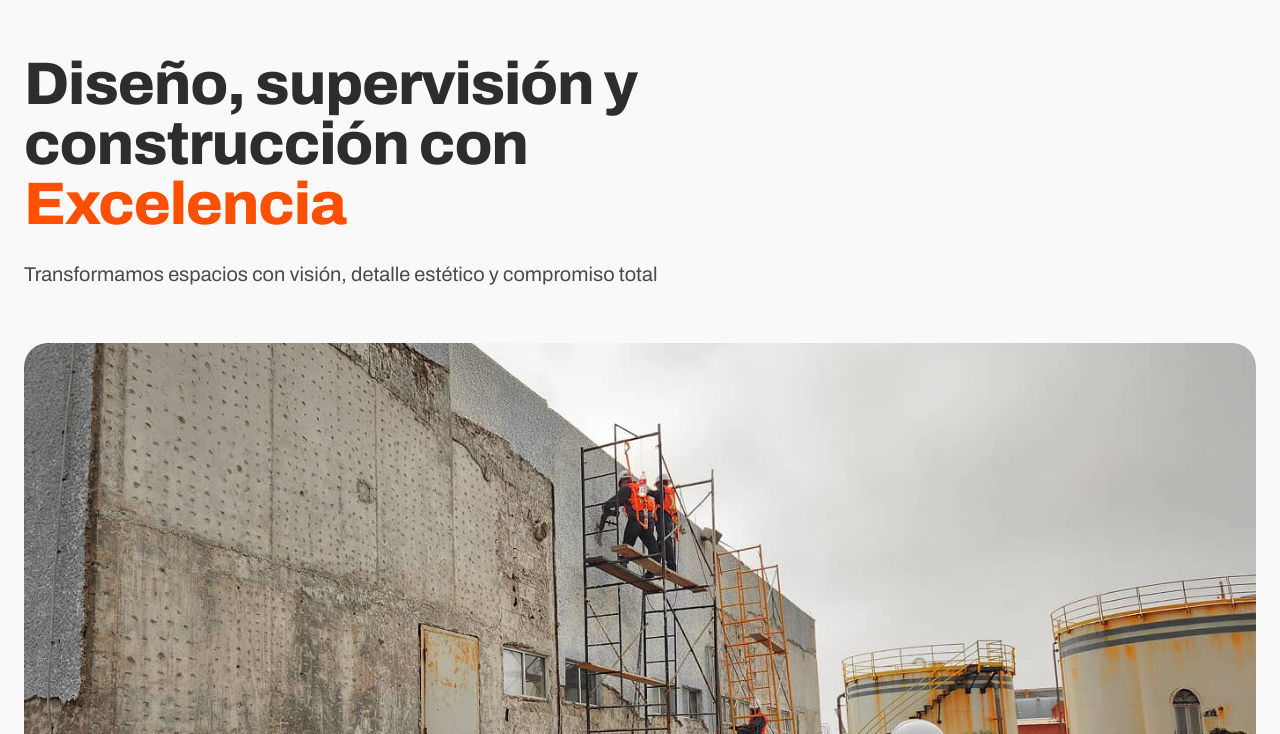
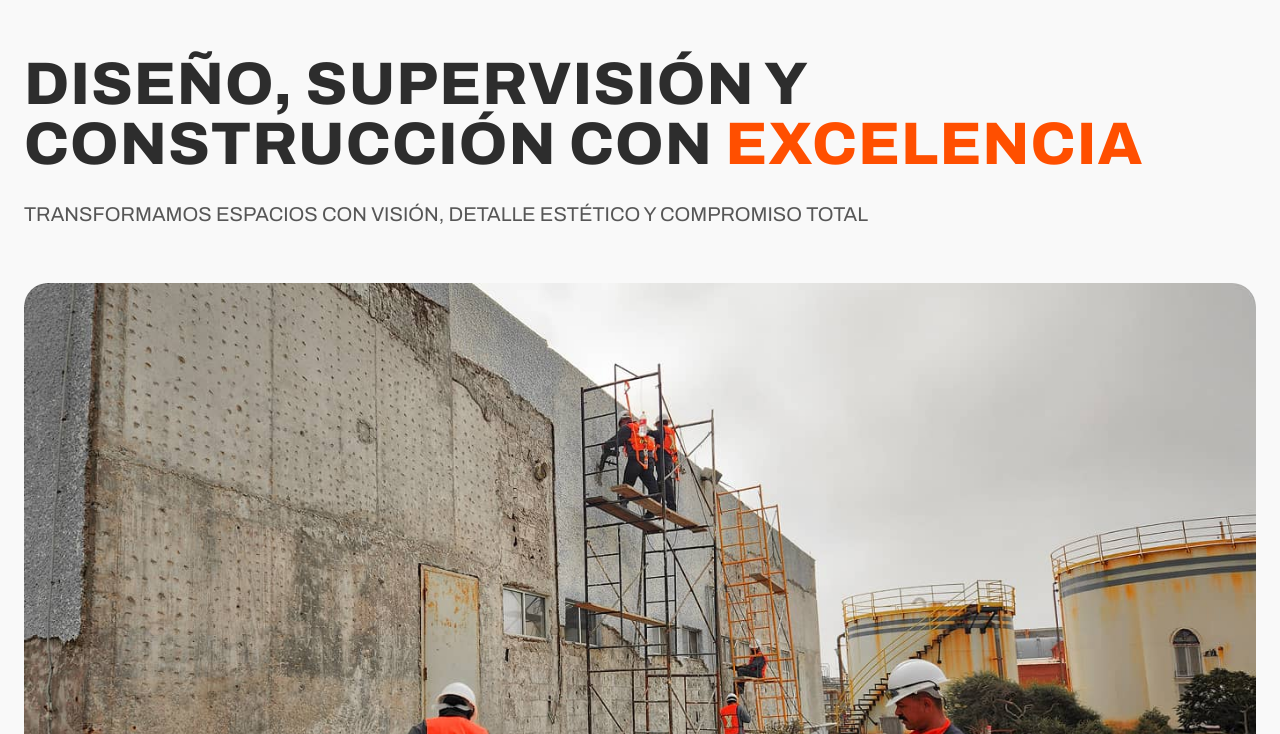
Before and after one commit to FMondragon7/Landing-Servicios-Multiples-del-noroeste, an Astro site: page / in a window 1280 px wide. Shown: the part 66-800 px from the top of the page. Built offline with nearby package versions, Linux system fonts and the light colour scheme; Astro itself is replaced by a stand-in of ours.

Commit message:
ajustar titulo y subtitlo del hero

```diff
--- a/src/components/Hero.astro
+++ b/src/components/Hero.astro
@@ -40,12 +40,14 @@ import Icon from './ui/Icon.astro';
 	}
 
 	.hero__title {
-		max-width: 20ch;
+		max-width: 70ch;
 		font-size: 60px;
 		font-weight: 800;
-		letter-spacing: -1.2px;
+		letter-spacing: 1px;
 		line-height: 1;
 		font-variation-settings: 'wdth' 96;
+		text-transform: uppercase;
+		text-wrap: balance;
 	}
 
 	.hero__accent {
@@ -56,7 +58,8 @@ import Icon from './ui/Icon.astro';
 		margin-top: 28px;
 		font-size: 20px;
 		line-height: 1.25;
-		color: #4a4a4a;
+		color: #2D2D2DCC;
+		text-transform: uppercase;
 	}
 
 	.hero__media {
```
